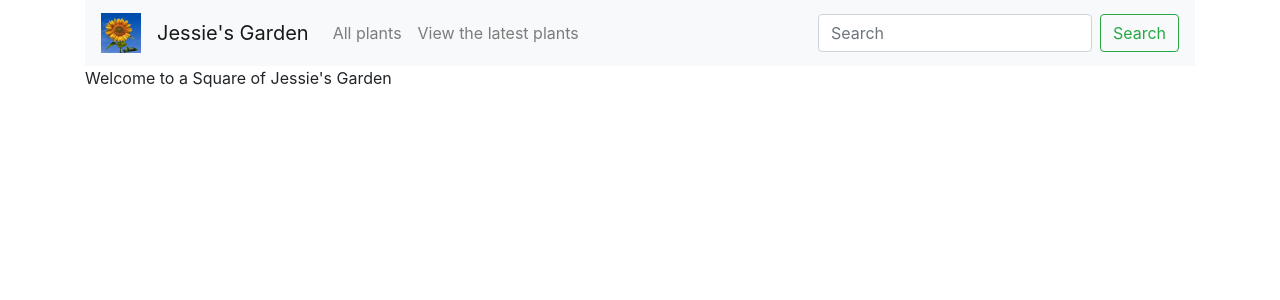
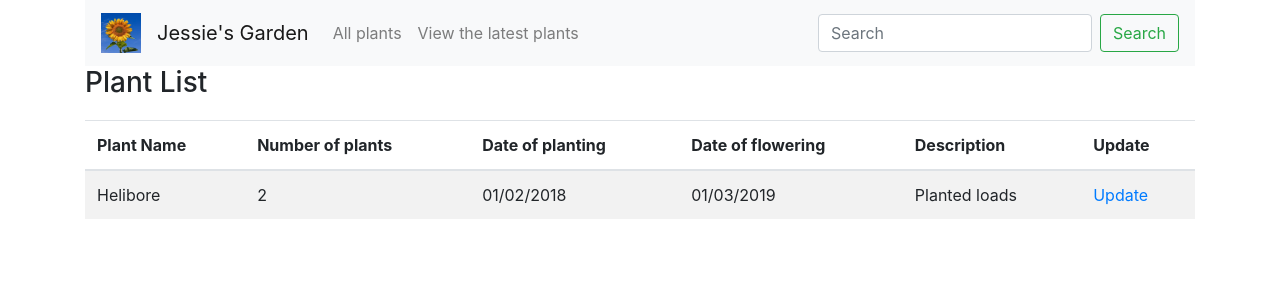
Before and after one commit to benjaminbowen00/garden_app, a React (Create React App) app in the folder garden-app/: page /square/1 in a window 1280 px wide. Shown: the top 300 px of the page. Built offline with nearby package versions, Linux system fonts and the light colour scheme.

Commit message:
updated routes for create on square and added to create form

```diff
--- a/garden-app/src/App.css
+++ b/garden-app/src/App.css
@@ -9,6 +9,6 @@
   background-color: rgba(255, 255, 255, 0.8);
   border: 1px solid rgba(0, 0, 0, 0.8);
   padding: 20px;
-  font-size: 30px;
+  font-size: 15px;
   text-align: center;
 }
--- a/garden-app/src/App.js
+++ b/garden-app/src/App.js
@@ -45,8 +45,8 @@ class App extends Component {
 
         <Route path="/" exact component={Garden} />
         <Route path="/edit/:id" component={EditPlant} />
-        <Route path="/create" component={CreatePlant} />
-        <Route path="/square/:id" component={Square} />
+        <Route path="/square/:id/create" component={CreatePlant} />
+        <Route path="/square/:id" exact component={Square} />
       </div>
       </Router>
     );
--- a/garden-app/src/components/create-plant.component.js
+++ b/garden-app/src/components/create-plant.component.js
@@ -42,9 +42,9 @@ export default class CreatePlant extends Component{
       plant_planting_date: date
     });
   }
-  onChangeFloweringDate(e){
+  onChangeFloweringDate(date){
     this.setState({
-      plant_flowering_date: e.target.value
+      plant_flowering_date: date
     });
   }
   onChangePlantDescription(e){
@@ -65,6 +65,8 @@ export default class CreatePlant extends Component{
       plant_flowering_date: '',
       plant_description: ''
     })
+
+    this.props.history.push('/square/'+this.props.match.params.id);
   }
   render(){
     return(
@@ -94,17 +96,38 @@ export default class CreatePlant extends Component{
                     onChange={this.onChangePlantNumber}/>
           </div>
 
-          <div>
+          <div className="form-group">
+          <label>Planting date</label>
           <DatePicker
+          className='input-group date'
           value={this.state.plant_planting_date}
           onChange={this.onChangePlantingDate}
           />
           </div>
 
+          <div className="form-group">
+          <label>Flowering date</label>
+          <DatePicker
+          className='input-group date'
+          value={this.state.plant_flowering_date}
+          onChange={this.onChangeFloweringDate}
+          />
+          </div>
 
           <div className="form-group">
-              <input type="submit" value="Create Todo" className="btn btn-primary" />
+            <label>Comments:</label>
+
+            <input  type="text"
+                    className='form-control'
+                    value={this.state.plant_description}
+                    onChange={this.onChangePlantDescription}/>
           </div>
+
+
+          <div className="form-group">
+              <input type="submit" value="Save plant" className="btn btn-primary" />
+          </div>
+
         </form>
       </div>
     )
--- a/garden-app/src/components/garden.component.js
+++ b/garden-app/src/components/garden.component.js
@@ -9,7 +9,10 @@ export default class Garden extends Component{
               <div className="grid-container">
                 {Array.from({length: 16}, (v, k) => {
                   return <div className="grid-item" key={k+1}>
-                    <a href={"/square/"+(k+1).toString()}>{(k+1)}</a>
+                    <a href={"/square/"+(k+1).toString()}>View plants</a>
+                    <br />
+                    <a href={"/square/"+(k+1).toString()+"/create"}>Add</a>
+
                   </div>
                 })}
               </div>
--- a/garden-app/src/components/grid-square.component.js
+++ b/garden-app/src/components/grid-square.component.js
@@ -1,12 +1,57 @@
 import React, {Component} from 'react';
+import {Link} from 'react-router-dom';
+
+const Plant = props => (
+  <tr>
+    <td>{props.plant.plant_name}</td>
+    <td>{props.plant.plant_number}</td>
+    <td>{props.plant.plant_planting_date}</td>
+    <td>{props.plant.plant_flowering_date}</td>
+    <td>{props.plant.plant_description}</td>
+    <td>
+      <Link to={"/edit/"+props.plant._id}>Update</Link>
+    </td>
+  </tr>
+)
+
 
 
 export default class Square extends Component{
+
+  constructor(props){
+  super(props);
+  this.state = {plants: [{plant_name:'Helibore', plant_number: '2', plant_planting_date:'01/02/2018', plant_flowering_date:'01/03/2019', plant_description:"Planted loads"}]};
+  this._isMounted = false;
+
+}
+
+  plantList(){
+  return this.state.plants.map(function(currentPlant, i){
+    return <Plant plant={currentPlant} key={i}/>;
+  })
+}
+
+
   render(){
-    return(
-      <div>
-        <p>Welcome to a Square of Jessie's Garden</p>
-      </div>
-    )
-  }
+  return (
+    <div>
+      <h3>Plant List</h3>
+      <table className="table table-striped" style={{marginTop:20}}>
+        <thead>
+          <tr>
+          <th>Plant Name</th>
+          <th>Number of plants</th>
+          <th>Date of planting</th>
+          <th>Date of flowering</th>
+          <th>Description</th>
+          <th>Update</th>
+          </tr>
+        </thead>
+        <tbody>
+          {this.plantList()}
+        </tbody>
+      </table>
+    </div>
+  )
 }
+}
```
